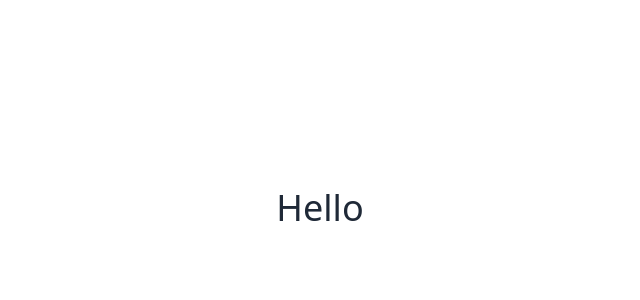
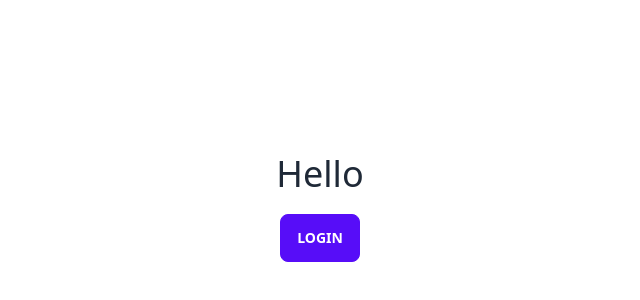
Before and after one commit to abelannta/einstein-tryout, a Next.js app: page / in a window 1280 px wide. Shown: the part 192-492 px from the top of the page, without its empty margins (320-960 px from the left). Built offline with nearby package versions, Linux system fonts and the light colour scheme.

Commit message:
feat: add next-progress & header

```diff
--- a/package.json
+++ b/package.json
@@ -16,6 +16,7 @@
     "eslint": "8.28.0",
     "eslint-config-next": "13.0.5",
     "next": "13.0.5",
+    "next-progress": "^2.2.0",
     "react": "18.2.0",
     "react-dom": "18.2.0",
     "typescript": "4.9.3"
--- a/src/pages/_app.tsx
+++ b/src/pages/_app.tsx
@@ -1,6 +1,20 @@
 import type { AppProps } from "next/app";
+import Head from "next/head";
+import NextProgress from "next-progress";
 import "@/styles/globals.css";
 
 export default function App({ Component, pageProps }: AppProps) {
-  return <Component {...pageProps} />;
+  return (
+    <>
+      <Head>
+        <meta charSet="utf-8" />
+        <meta name="viewport" content="width=device-width, initial-scale=1" />
+        <meta name="theme-color" content="#000000" />
+        <meta name="description" content="Lorem Ipsum..." />
+        <title>Einstein Tryout</title>
+      </Head>
+      <NextProgress delay={300} options={{ showSpinner: false }} />
+      <Component {...pageProps} />
+    </>
+  );
 }
--- a/src/pages/index.tsx
+++ b/src/pages/index.tsx
@@ -1,7 +1,12 @@
+import Link from "next/link";
+
 export default function Home() {
   return (
-    <div className="text-4xl flex justify-center items-center h-screen">
-      <h1>Hello</h1>
+    <div className="flex justify-center items-center h-screen flex-col">
+      <p className="text-4xl mb-5">Hello</p>
+      <Link href="/auth/login">
+        <button className="btn btn-primary">Login</button>
+      </Link>
     </div>
   );
 }
```
Also changed, not shown: 1 other file (tests, documents, lock files or other folders).
